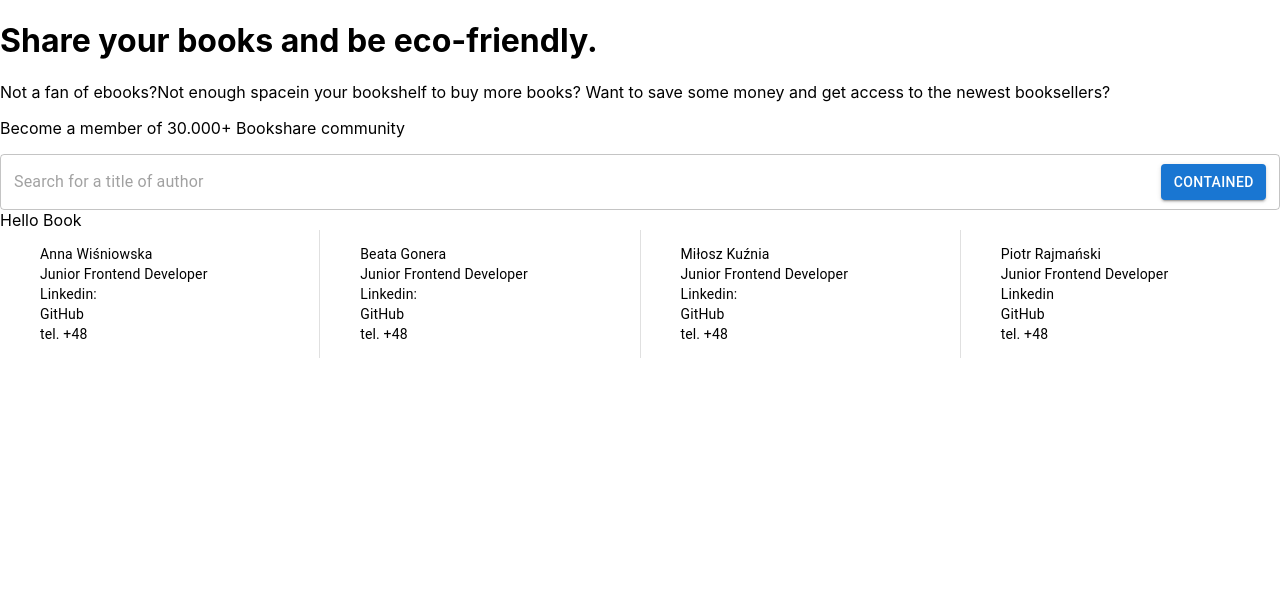
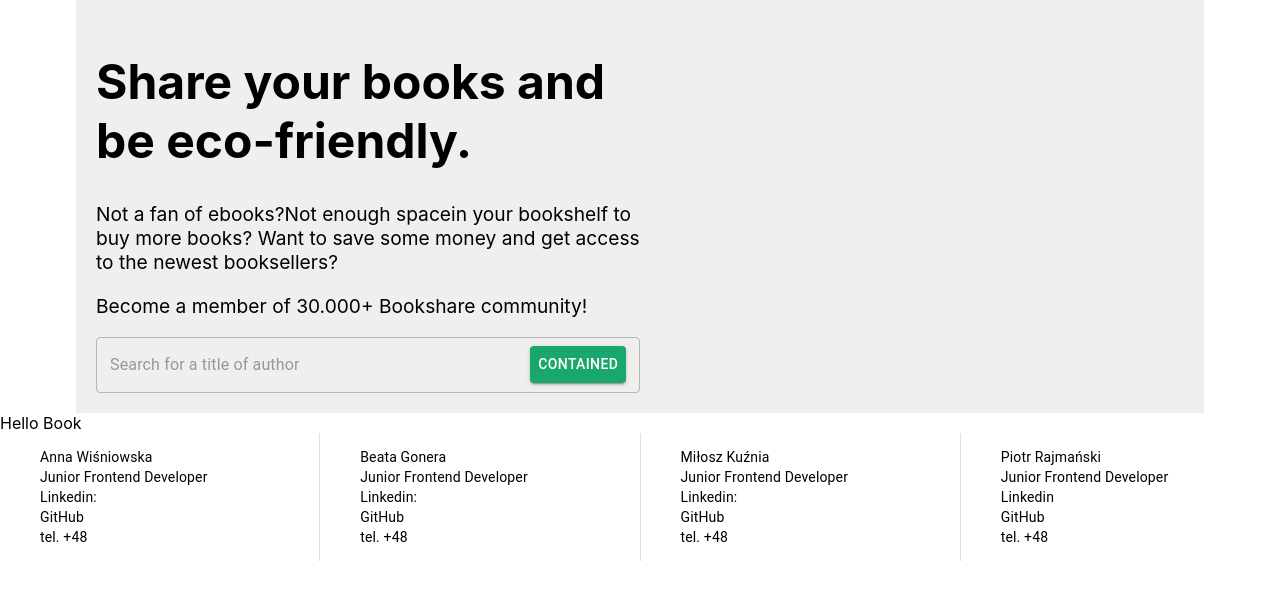
Before and after one commit to rajmanski/BookShare, a React (Create React App) app: page / in a window 1280 px wide. Shown: the top 600 px of the page. Built offline with nearby package versions, Linux system fonts and the light colour scheme.

Commit message:
Left section of homepage done and styled

```diff
--- /dev/null
+++ b/src/components/HomePage/HomePage.style.css
@@ -0,0 +1,22 @@
+.search-area {
+    margin: 0 auto;
+    width: 85%;
+    background-color: #f0efed;
+    display: flex;
+    padding: 20px;
+}
+
+.search {
+    width: 50%;
+}
+
+.images {
+    width: 50%;
+}
+.search h1 {
+    font-size: 3rem;
+}
+
+.search p {
+    font-size: 1.2rem;
+}
--- a/src/components/HomePage/HomePage.tsx
+++ b/src/components/HomePage/HomePage.tsx
@@ -1,6 +1,7 @@
 import { Button, TextField } from "@mui/material";
 import { useState } from "react";
 import { Footer } from "../Footer/Footer";
+import './HomePage.style.css'
 
 export const HomePage = () => {
   const [search, setSearch] = useState("");
@@ -32,16 +33,18 @@
             books? Want to save some money and get access to the newest
             booksellers?
           </p>
-          <p>Become a member of 30.000+ Bookshare community</p>
+          <p>Become a member of 30.000+ Bookshare community!</p>
           <div className="search-input">
             <TextField fullWidth
             id="fullWidth"
             placeholder="Search for a title of author"
-            InputProps={{endAdornment: <Button variant="contained">Contained</Button>}}
+            InputProps={{endAdornment: <Button sx={{bgcolor: '#18a86e', '&:hover': {backgroundColor: '#405d27'}}} variant="contained">Contained</Button>}}
             />
           </div>
         </div>
-        <div className="images"></div>
+        <div className="images">
+
+        </div>
       </div>
       Hello Book
       <Footer />
```
